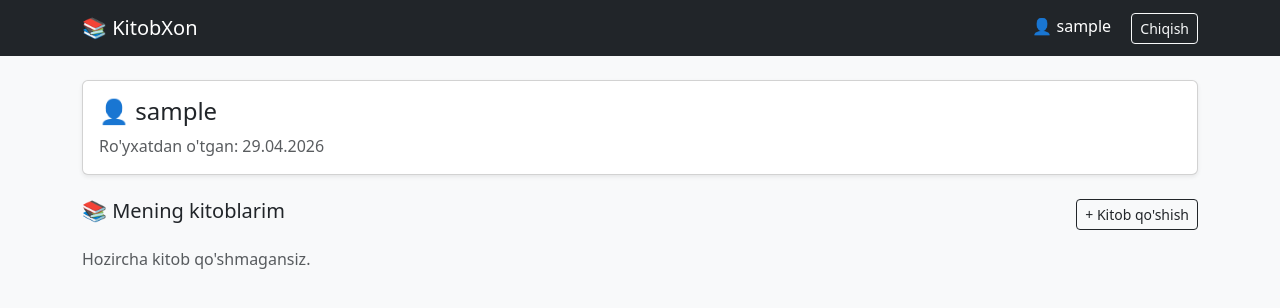
After one commit to sirojiddinuzdev/KitobXon, a Django app: page /accounts/profil/ in a window 1280 px wide. The commit adds this page. Shown: the top 308 px of the page. Run offline with Django 5.2, Linux system fonts and the light colour scheme; the visitor is signed in with stand-in values (Sample User, id 1).

Commit message:
profil va kitob qoshish funksiyasi qoshil

```diff
--- /dev/null
+++ b/accounts/templates/accounts/profil.html
@@ -0,0 +1,65 @@
+<!DOCTYPE html>
+<html lang="uz">
+<head>
+    <meta charset="UTF-8">
+    <title>Profil — KitobXon</title>
+    <link href="https://cdn.jsdelivr.net/npm/bootstrap@5.3.0/dist/css/bootstrap.min.css" rel="stylesheet">
+</head>
+<body class="bg-light">
+
+<nav class="navbar navbar-dark bg-dark mb-4">
+    <div class="container">
+        <a class="navbar-brand" href="{% url 'kitoblar-royhati' %}">📚 KitobXon</a>
+        <div>
+            <span class="text-white me-3">👤 {{ request.user.username }}</span>
+            <a href="{% url 'chiqish' %}" class="btn btn-outline-light btn-sm">Chiqish</a>
+        </div>
+    </div>
+</nav>
+
+<div class="container">
+
+    <!-- Profil ma'lumotlari -->
+    <div class="card shadow-sm mb-4">
+        <div class="card-body">
+            <h4>👤 {{ request.user.username }}</h4>
+            <p class="text-muted mb-0">Ro'yxatdan o'tgan: {{ request.user.date_joined|date:"d.m.Y" }}</p>
+        </div>
+    </div>
+
+    <!-- Mening kitoblarim -->
+    <div class="d-flex justify-content-between align-items-center mb-3">
+        <h5>📚 Mening kitoblarim</h5>
+        <a href="{% url 'kitob-qoshish' %}" class="btn btn-outline-dark btn-sm">+ Kitob qo'shish</a>
+    </div>
+
+    <div class="row">
+        {% if mening_kitoblarim %}
+            {% for kitob in mening_kitoblarim %}
+            <div class="col-md-4 mb-4">
+                <div class="card h-100 shadow-sm">
+                    <div class="card-body">
+                        <h5 class="card-title">{{ kitob.nomi }}</h5>
+                        <p class="text-muted">✍️ {{ kitob.muallif }}</p>
+                        <span class="badge bg-secondary">{{ kitob.janr }}</span>
+                        <p class="card-text mt-2">{{ kitob.tavsif }}</p>
+                    </div>
+                    <div class="card-footer">
+                        {% if kitob.mavjud %}
+                            <span class="badge bg-success">Mavjud</span>
+                        {% else %}
+                            <span class="badge bg-danger">Band</span>
+                        {% endif %}
+                    </div>
+                </div>
+            </div>
+            {% endfor %}
+        {% else %}
+            <p class="text-muted">Hozircha kitob qo'shmagansiz.</p>
+        {% endif %}
+    </div>
+
+</div>
+
+</body>
+</html>
--- a/accounts/urls.py
+++ b/accounts/urls.py
@@ -3,5 +3,6 @@ from . import views
 urlpatterns = [
     path('register/', views.royhatdan_otish, name='royxatdan-otish'),
     path('login/',views.kirish, name='kirish'),
-    path('logout/',views.chiqish, name='chiqish')
+    path('logout/',views.chiqish, name='chiqish'),
+    path('profil/',views.profil,name='profil')
 ]
--- a/accounts/views.py
+++ b/accounts/views.py
@@ -1,6 +1,7 @@
 from django.shortcuts import render,redirect
 from django.contrib.auth import login,logout,authenticate
 from django.contrib.auth.forms import UserCreationForm,AuthenticationForm
+from django.contrib.auth.decorators import login_required
 
 # Create your views here.
 
@@ -30,3 +31,11 @@ def kirish(request):
 def chiqish(request):
     logout(request)
     return redirect('kirish')
+
+@login_required
+def profil(request):
+    mening_kitoblarim = request.user.books.all()
+    context = {
+        'mening kitoblarim':mening_kitoblarim
+    }
+    return render(request, 'accounts/profil.html', context)
--- a/books/templates/books/kitoblar.html
+++ b/books/templates/books/kitoblar.html
@@ -9,10 +9,10 @@
 
 <nav class="navbar navbar-dark bg-dark mb-4">
     <div class="container">
-        <a class="navbar-brand" href="#">📚 KitobXon</a>
+        <a class="navbar-brand" href="{% url 'kitoblar-royhati' %}">📚 KitobXon</a>
         <div>
             {% if request.user.is_authenticated %}
-                <span class="text-white me-3">👤 {{ request.user.username }}</span>
+                <a href="{% url 'profil' %}" class="btn btn-outline-light btn-sm me-2">👤 {{ request.user.username }}</a>
                 <a href="{% url 'chiqish' %}" class="btn btn-outline-light btn-sm">Chiqish</a>
             {% else %}
                 <a href="{% url 'kirish' %}" class="btn btn-outline-light btn-sm me-2">Kirish</a>
--- a/books/urls.py
+++ b/books/urls.py
@@ -2,5 +2,6 @@ from django.urls import path
 from . import views
 
 urlpatterns = [
-    path('',views.kitoblar_royhati, name='kitoblar-royhati')
+    path('',views.kitoblar_royhati, name='kitoblar-royhati'),
+    path('qoshish/',views.kitob_qoshish,name='kitob-qoshish'),
 ]
```
Also changed, not shown: books/forms.py (added, +14 -0 lines), books/templates/books/kitob_qoshish.html (added, +43 -0 lines), books/views.py (+16 -1 lines).
